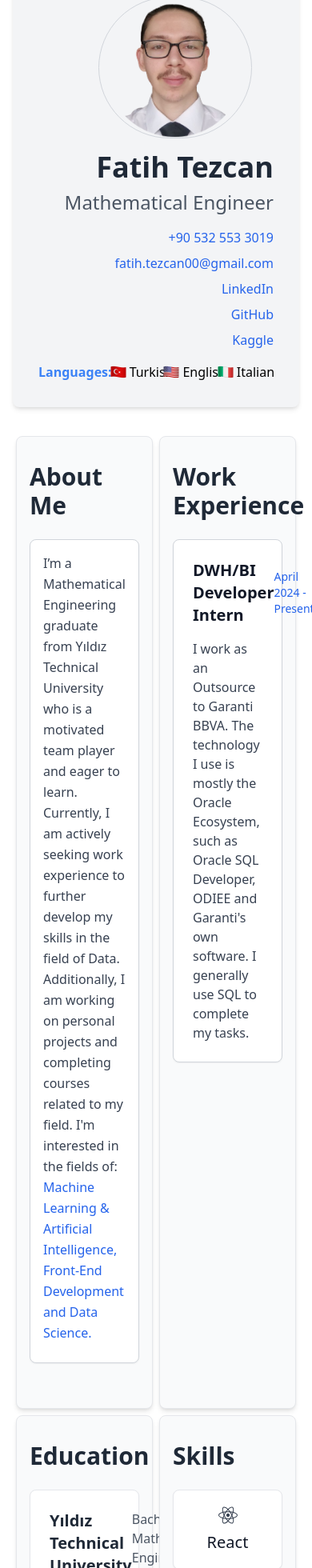
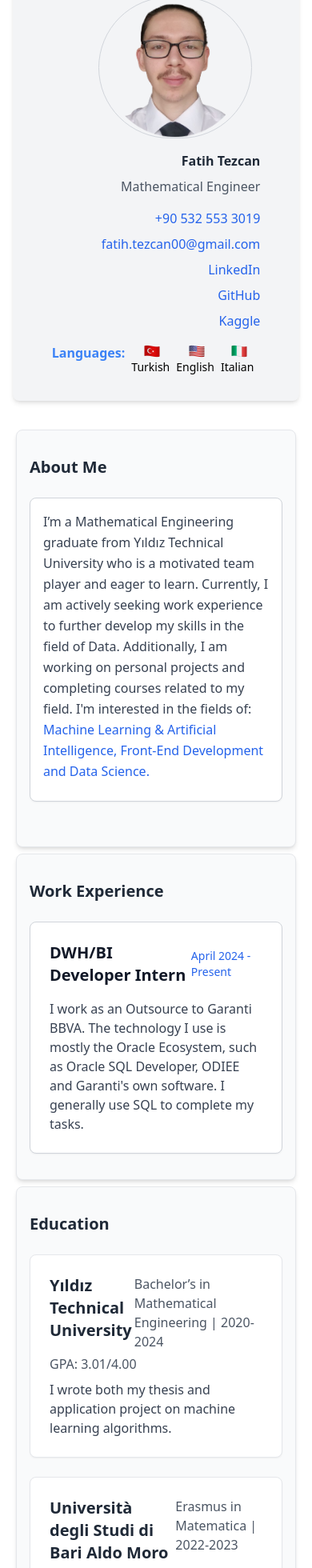
Before and after one commit to fatihmatik/portfoglio-react, a React (Create React App) app: page / in a window 390 px wide. Shown: the part 36-1996 px from the top of the page at 80% size. Built offline with nearby package versions, Linux system fonts and the light colour scheme.

Commit message:
added sm and md configurations

```diff
--- a/src/App.js
+++ b/src/App.js
@@ -14,7 +14,7 @@ function App() {
   return (
     <div className="container mx-auto px-4 sm:px-8 md:px-16 lg:px-32 xl:px-64 2xl:px-[128px] font-sans">
       <Header {...cvData} />
-      <div className="grid grid-cols-2 mt-8">
+      <div className=" mt-8 flex flex-col lg:grid lg:grid-cols-2">
         <About
           aboutText={cvData.aboutText}
           highlightText={cvData.highlightText}
--- a/src/components/About.jsx
+++ b/src/components/About.jsx
@@ -3,7 +3,9 @@ import React from "react";
 const About = ({ aboutText, highlightText }) => {
   return (
     <section className="py-8 px-4 sm:px-8 bg-gray-50 border border-gray-200 rounded-lg shadow-md m-1">
-      <h3 className="text-3xl font-bold text-gray-800 mb-6">About Me</h3>
+      <h3 className="text-xl md:text-3xl font-bold text-gray-800 mb-6">
+        About Me
+      </h3>
       <p className="text-gray-700 leading-relaxed mb-6 bg-white p-4 pb-6 border border-gray-300 rounded-lg shadow-sm hover:shadow-md transition-shadow duration-300 ease-in-out ">
         {aboutText}
 
--- a/src/components/Certifications.jsx
+++ b/src/components/Certifications.jsx
@@ -3,7 +3,9 @@ import React from "react";
 const Certifications = ({ certifications }) => {
   return (
     <section className="py-8 px-4 md:px-8 bg-gray-50 border border-gray-200 rounded-lg shadow-md m-1">
-      <h2 className="text-3xl font-bold text-gray-800 mb-6">Certifications</h2>
+      <h2 className="text-xl md:text-3xl font-bold text-gray-800 mb-6">
+        Certifications
+      </h2>
       <div className="space-y-6">
         {certifications.map((cert, index) => (
           <div
--- a/src/components/Education.jsx
+++ b/src/components/Education.jsx
@@ -3,7 +3,9 @@ import React from "react";
 const Education = () => {
   return (
     <section className="py-8 px-4 sm:px-8 bg-gray-50 border border-gray-200 rounded-lg shadow-md m-1">
-      <h2 className="text-3xl font-bold text-gray-800 mb-6">Education</h2>
+      <h2 className="text-xl md:text-3xl font-bold text-gray-800 mb-6">
+        Education
+      </h2>
       <div className="space-y-6">
         <div className="bg-white p-6 border border-gray-200 rounded-lg shadow-sm">
           <div className="flex justify-between">
--- a/src/components/Header.jsx
+++ b/src/components/Header.jsx
@@ -21,9 +21,13 @@ const Header = ({ name, title, phone, email, linkedin, github, kaggle }) => {
         />
       </div>
       <div className="flex-grow text-right">
-        <h1 className="text-4xl font-bold text-gray-800 mb-2">{name}</h1>
-        <h2 className="text-2xl text-gray-600 mb-4">{title}</h2>
-        <div className="flex flex-col md:flex-row md:justify-end gap-2 md:gap-6">
+        <h1 className="text-base sm:text-sm md:text-lg lg:text-xl xl:text-3xl font-bold text-gray-800 mb-2">
+          {name}
+        </h1>
+        <h2 className="text-base sm:text-sm md:text-lg lg:text-xl xl:text-2xl text-gray-600 mb-4">
+          {title}
+        </h2>
+        <div className="flex flex-col gap-2 xl:flex-row xl:justify-end  xl:gap-6">
           <a
             href={`tel:${phone}`}
             className="text-blue-600 hover:text-blue-800"
@@ -64,13 +68,15 @@ const Header = ({ name, title, phone, email, linkedin, github, kaggle }) => {
         <div className="flex justify-end mt-4">
           <span className="font-bold mr-2 text-blue-500">Languages:</span>
           {languages.map((lang, index) => (
-            <p
-              key={`${lang}_${index}`}
-              className="mr-2 flex justify-center items-center font-medium"
-            >
+            <div className="flex flex-col justify-center items-center sm:flex sm:flex-row">
               <img src={lang.flag} alt="" className="w-5 h-5 mr-1" />
-              {lang.lang}
-            </p>
+              <p
+                key={`${lang}_${index}`}
+                className="text-sm sm:text-base mr-2 font-medium"
+              >
+                {lang.lang}
+              </p>
+            </div>
           ))}
         </div>
       </div>
--- a/src/components/Languages.jsx
+++ /dev/null
@@ -1,26 +0,0 @@
-import React from "react";
-
-const languages = ["Turkish", "English", "Italian"];
-
-const Languages = () => {
-  return (
-    <section className="py-8 px-4 md:px-8 bg-white border border-gray-200 rounded-lg shadow-md">
-      <h2 className="text-3xl font-bold text-gray-800 mb-6">Languages</h2>
-      <ul className="space-y-4">
-        {languages.map((item, index) => (
-          <li
-            key={index}
-            className="p-4 border border-gray-300 rounded-lg shadow-sm bg-gray-50 hover:bg-gray-100 transition duration-300 ease-in-out"
-          >
-            <h3 className="text-xl font-semibold text-gray-900">
-              {item.language}
-            </h3>
-            <p className="text-gray-700">{item.level}</p>
-          </li>
-        ))}
-      </ul>
-    </section>
-  );
-};
-
-export default Languages;
--- a/src/components/Memberships.jsx
+++ b/src/components/Memberships.jsx
@@ -18,7 +18,7 @@ const membershipsAndEvents = [
 const Memberships = () => {
   return (
     <section className="py-8 px-4 sm:px-8 bg-gray-50 border border-gray-200 rounded-lg shadow-md m-1">
-      <h2 className="text-3xl font-bold text-gray-800 mb-6">
+      <h2 className="text-xl md:text-3xl font-bold text-gray-800 mb-6">
         Memberships & Events
       </h2>
       <div className="space-y-6">
@@ -27,7 +27,7 @@ const Memberships = () => {
             key={index}
             className="p-6 border border-gray-300 rounded-lg shadow-sm bg-white hover:shadow-md transition duration-300 ease-in-out"
           >
-            <h3 className="text-xl font-semibold text-gray-900 mb-2">
+            <h3 className="text-xl md:text-2xl font-semibold text-gray-900 mb-2">
               {item.title}
             </h3>
             <p className="text-sm text-gray-500 mb-2">{item.date}</p>
--- a/src/components/Projects.jsx
+++ b/src/components/Projects.jsx
@@ -21,7 +21,9 @@ const ProjectCard = ({ title, date, description, link }) => (
 
 const ProjectsSection = () => (
   <section className="py-8 px-4 sm:px-6 lg:px-8 bg-gray-50 border border-gray-200 rounded-lg shadow-md  m-1">
-    <h2 className="text-3xl font-bold text-gray-800 mb-8">Projects</h2>
+    <h2 className="text-xl md:text-3xl font-bold text-gray-800 mb-8">
+      Projects
+    </h2>
     <div className="grid grid-cols-1 md:grid-cols-2 lg:grid-cols-3 gap-6">
       {projects.map((project, index) => (
         <ProjectCard
--- a/src/components/Skills.jsx
+++ b/src/components/Skills.jsx
@@ -23,26 +23,30 @@ const iconMapping = {
 const Skills = ({ skills }) => {
   return (
     <section className="py-8 px-4 sm:px-6 lg:px-8 bg-gray-50 border border-gray-200 rounded-lg shadow-md m-1">
-      <h2 className="text-3xl font-bold text-gray-800 mb-6">Skills</h2>
-      <div className="grid grid-cols-1 sm:grid-cols-2 md:grid-cols-3 gap-8">
+      <h2 className="text-xl md:text-3xl font-bold text-gray-800 mb-6">
+        Skills
+      </h2>
+      <div className="grid grid-cols-2 md:grid-cols-3 gap-8 md:gap-4">
         {skills.map((tech, index) => (
           <div
             key={index}
-            className="flex flex-col justify-center items-center bg-white p-4 border border-gray-200 rounded-lg shadow-sm hover:shadow-md transition-shadow duration-300 ease-in-out aspect-[11/8]"
+            className="flex flex-col justify-center items-center bg-white p-4 border border-gray-200 rounded-lg shadow-sm hover:shadow-md transition-shadow duration-300 ease-in-out aspect-[11/8] md:aspect-auto"
           >
             {typeof iconMapping[tech] === "string" ? (
               <img
                 src={iconMapping[tech]}
                 alt={`${tech} icon`}
-                className="w-6 h-6 mb-2"
+                className="w-1/4 h-1/4 md:w-6 md:h-6 mb-2"
               />
             ) : (
               <FontAwesomeIcon
                 icon={iconMapping[tech]}
-                className="w-6 h-6 text-gray-700 mb-2"
+                className="w-1/4 h-1/4 md:w-6 md:h-6 text-gray-700 mb-2"
               />
             )}
-            <p className="text-xl font-medium text-gray-900">{tech}</p>
+            <p className="text-lg md:text-xl lg:text-lg font-medium text-gray-900">
+              {tech}
+            </p>
           </div>
         ))}
       </div>
--- a/src/components/Work.jsx
+++ b/src/components/Work.jsx
@@ -3,7 +3,9 @@ import React from "react";
 const Work = () => {
   return (
     <section className="py-8 px-4 sm:px-8 bg-gray-50 border border-gray-200 rounded-lg shadow-md m-1">
-      <h3 className="text-3xl font-bold text-gray-800 mb-6">Work Experience</h3>
+      <h3 className="text-xl md:text-3xl font-bold text-gray-800 mb-6">
+        Work Experience
+      </h3>
 
       <div className="space-y-8">
         <div className="bg-white p-6 border border-gray-300 rounded-lg shadow-sm hover:shadow-lg transition-shadow duration-300 ease-in-out">
```
